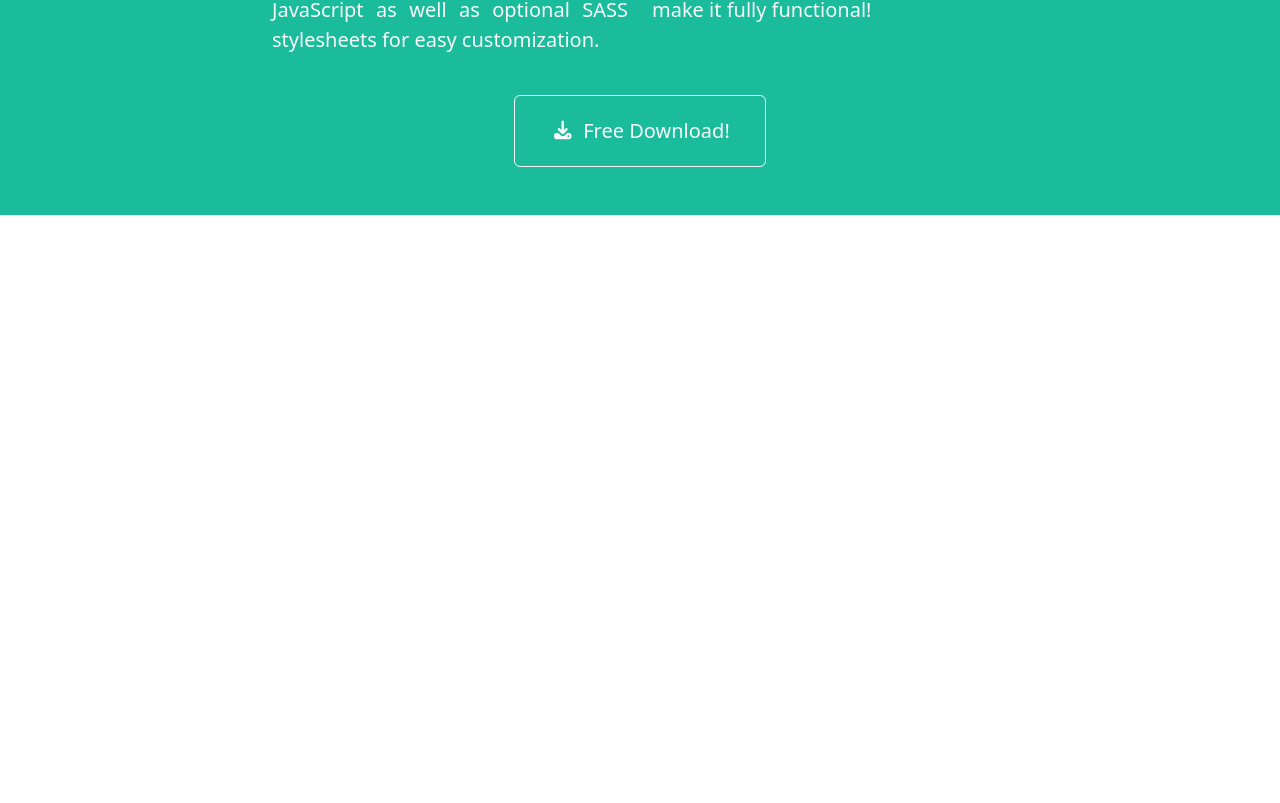
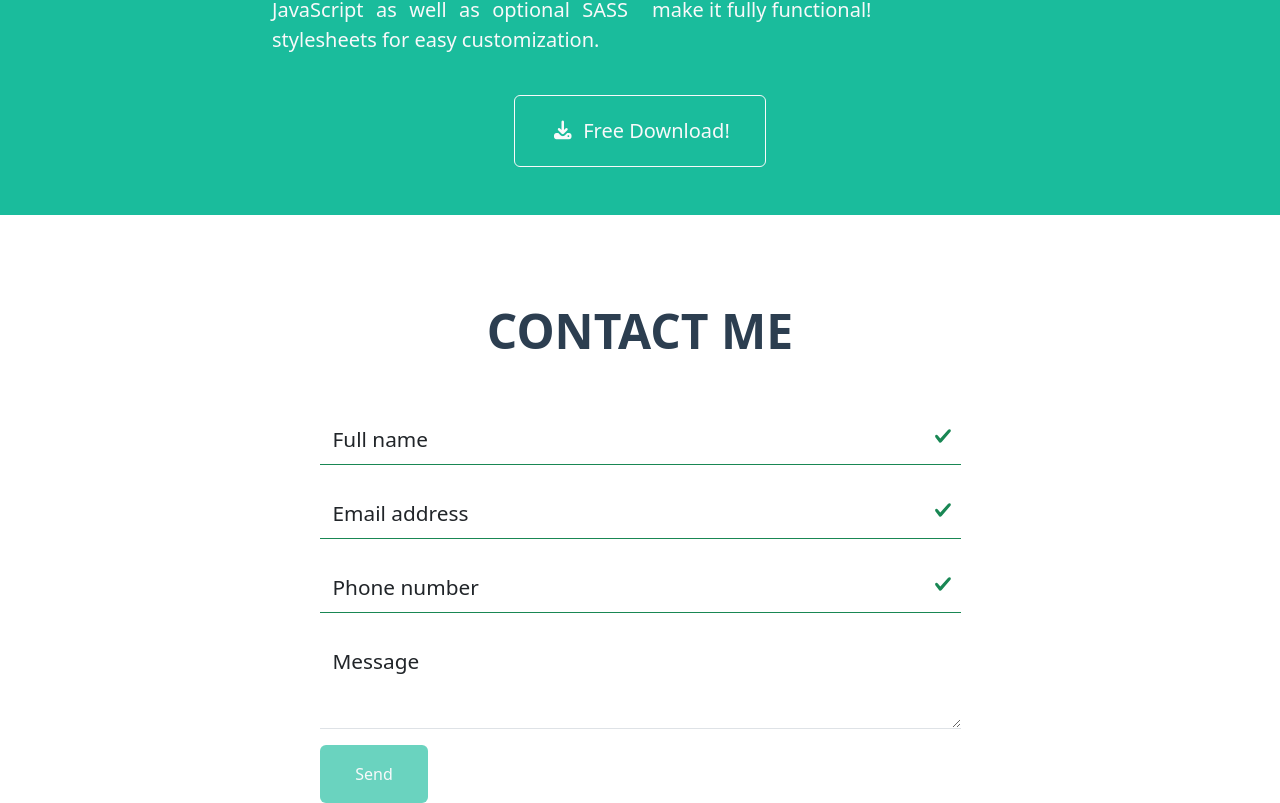
Before and after one commit to Baylsan-Ml/React-1st-Project, a React (Vite) app: page / in a window 1280 px wide. Shown: the part 1895-2698 px from the top of the page. Before the commit the page ends 2110 px from the top, so only its background shows below. Built offline with nearby package versions, Linux system fonts and the light colour scheme.

Commit message:
contact validation

```diff
--- a/src/Components/About/about.jsx
+++ b/src/Components/About/about.jsx
@@ -8,13 +8,17 @@ function About(){
         <div className="container mt-2">
             <div className="row justify-content-center">
                 <div className="col-md-4 ms-auto text-light">
-                    <p className={style.lead}>Freelancer is a free bootstrap theme created by Start Bootstrap. The download includes the complete source files including HTML, CSS, and JavaScript as well as optional SASS stylesheets for easy customization.</p>
+                    <p className={style.lead}>Freelancer is a free bootstrap theme created by Start Bootstrap.
+                        The download includes the complete source files
+                        including HTML, CSS, and JavaScript as well as optional SASS stylesheets for easy customization.</p>
                 </div>
                 <div className="col-md-4 me-auto text-light">
-                    <p>You can create your own custom avatar for the masthead, change the icon in the dividers, and add your email address to the contact form to make it fully functional!</p>
+                    <p>You can create your own custom avatar for the masthead,
+                        change the icon in the dividers,
+                        and add your email address to the contact form to make it fully functional!</p>
                 </div>
                 <div className='mt-4'>
-                    <a className={`${style.downlodBtn} btn btn-xl btn-outline-light`} href="">
+                    <a className={`${style.downlodBtn} btn btn-xl btn-outline-light rounded-2`} href="">
                         <i className="fa-solid fa-download me-2"></i>
                       Free Download!</a>
                 </div>
--- a/src/Components/Contact/contact.jsx
+++ b/src/Components/Contact/contact.jsx
@@ -1,7 +1,80 @@
+import { useState } from "react";
+import style from './contact.module.css';
+
 function Contact(){
+    const [name, setName] = useState("");
+    const [nameError, setNameError] = useState("");
 
-    return <section>
+    const [email, setEmail] = useState("");
+    const [emailError, setEmailError] = useState("");
 
+    const [phone, setPhone] = useState("");
+    const [PhoneError, setPhoneError] = useState("");
+
+    const [message, setmessage] = useState("");
+    const [messageError, setmessageError] = useState("");
+
+    const validateName = () => {
+    const regex = /^[A-Z][a-zA-Z]{2,}$/;
+    if (!regex.test(name)) {
+      setNameError("Invalid name. Must start with a capital letter.");
+    } else {
+      setNameError("");
+    }
+  };
+
+   const validateEmail = () => {
+    const regex= /^[a-zA-Z0-9._%+-]+@[a-zA-Z0-9.-]+\.[a-zA-Z]{2,}$/;
+    if (!regex.test(email)) {
+      setEmailError("Invalid email. eg. admin@gmail.com.");
+    } else {
+      setEmailError("");
+    }
+  };
+
+ const validatePhone = () => {
+    const regex = /^(\+0?1\s)?\(?\d{3}\)?[\s.-]\d{3}[\s.-]\d{4}$/;
+    if (!regex.test(phone)) {
+      setPhoneError("Invalid phone number. Must be at least 10 digits.");
+    } else {
+      setPhoneError("");
+    }
+  };
+    return <section className={` py-5 text-center`}>
+        <h2 className="text-uppercase py-5">Contact me</h2>
+        <div className="container">
+            <div className="row justify-content-center">
+                <div className="col-md-7">
+                    <form className={`${style.contactForm}`}>
+                        <div className="form-floating mb-3">
+                    <input type="text"  className={`form-control ${nameError ? "is-invalid" : "is-valid"}`} id="nameInput"
+                      value={name}  onChange={(e) => setName(e.target.value)} onBlur={validateName} placeholder="Username.."/>
+                         <label htmlForfor="nameInput">Full name</label>
+                          {nameError && (<div className="invalid-feedback">{nameError}</div>)}
+</div>
+  <div className="form-floating mb-3">
+  <input type="email" className={`form-control ${emailError? "is-invalid" : "is-valid"}`}
+  value={email} onChange={(e)=> setEmail(e.target.value)} onBlur={validateEmail} id="emailInput" placeholder="name@example.com"/>
+  <label for="emailInput">Email address</label>
+  {emailError && (<div className="invalid-feedback">{emailError}</div>)}
+</div>
+<div className="form-floating mb-3">
+  <input type="text" className={`form-control ${PhoneError? "is-invalid" : "is-valid"}`}
+  value={phone} onChange={(e)=> setPhone(e.target.value)} onBlur={validatePhone} id="phoneInput" placeholder="+#######"/>
+  <label for="phoneInput">Phone number</label>
+  {PhoneError && (<div className="invalid-feedback"> {PhoneError}</div>)}
+</div>
+
+<div className="form-floating">
+  <textarea className="form-control" placeholder="Leave a comment here" id="floatingTextarea2" style={{height: "100px"}}></textarea>
+  <label for="floatingTextarea2">Message</label>
+</div>
+<button className={`${style.contactFormBtn} btn mainColor-Bg text-light rounded-2 py-3 mt-3`}>Send</button>
+                    </form>
+
+                </div>
+            </div>
+        </div>
     </section>
 }
 export default Contact;
--- /dev/null
+++ b/src/Components/Contact/contact.module.css
@@ -0,0 +1,24 @@
+.contactForm{
+    position: relative;
+    font-size: 1.3rem;
+}
+.contactForm input{
+    border-right: none;
+    border-top: none;
+    border-left: none;
+    border-radius: 0;
+}
+.contactForm textarea{
+    border-right: none;
+    border-top: none;
+    border-left: none;
+    border-radius: 0;
+}
+.contactFormBtn{
+    width: 17%;
+    position: absolute;
+    left: 0;
+}
+.contactFormBtn:hover{
+    background-color: var(--subColor);
+}
```
